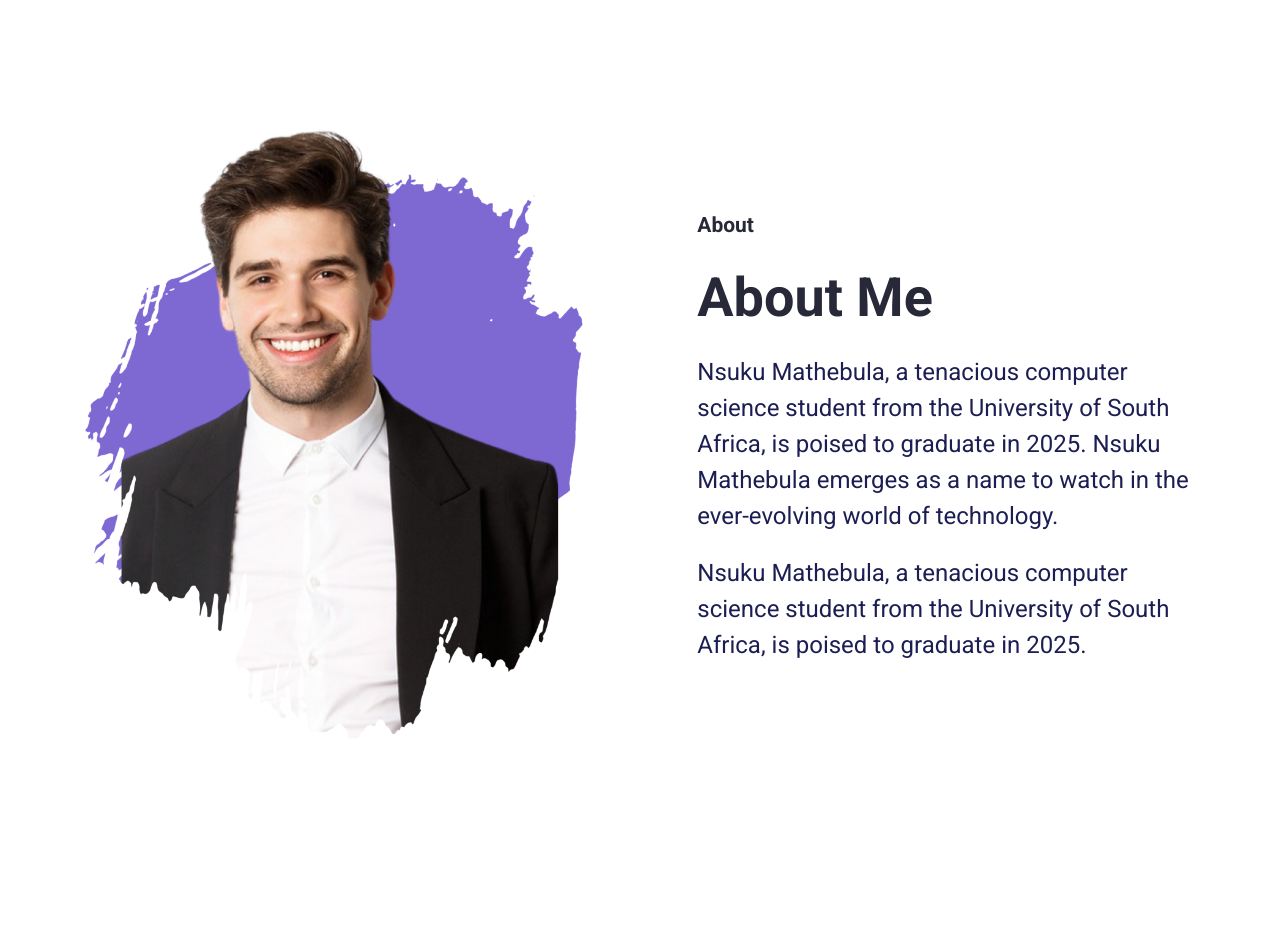
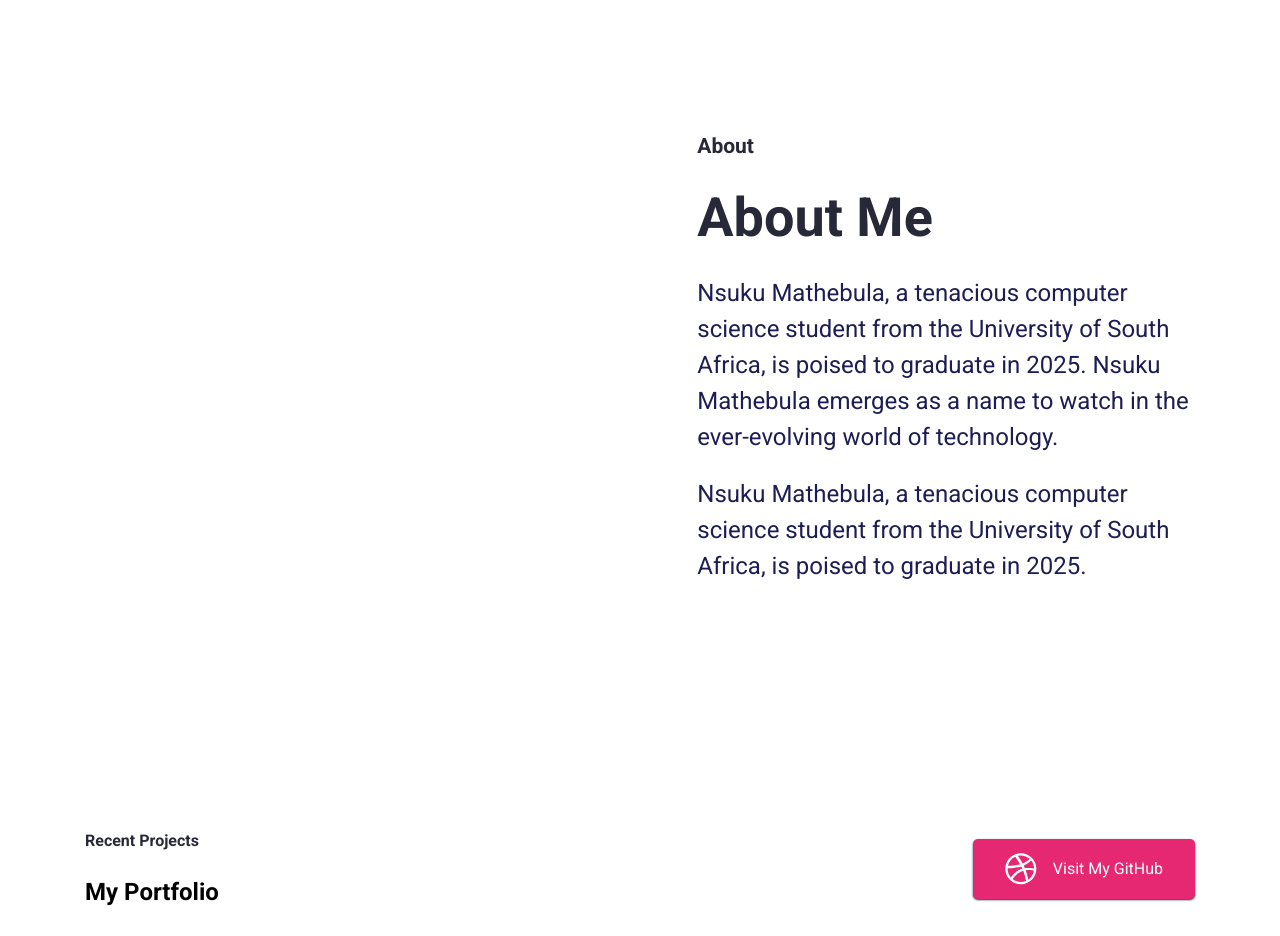
Before and after one commit to mathebulansuku/react-js-personal-portfolio, a React (Create React App) app: page / in a window 1280 px wide. Shown: the part 1760-2696 px from the top of the page. Built offline with nearby package versions, Linux system fonts and the light colour scheme.

Commit message:
waiting to replace image

```diff
--- a/src/Pages/Home/AboutMe.jsx
+++ b/src/Pages/Home/AboutMe.jsx
@@ -2,7 +2,7 @@ export default function AboutMe() {
   return (
     <section id="AboutMe" className="about-section">
       <div className="about-section-img">
-        <img src="./img/about-me.png" alt="About Me" />
+        {/* <img src="./img/about-me.png" alt="About Me" /> */}
       </div>
       <div className="hero-section-content-box-about-section-box">
         <div className="hero-section-content">
```
